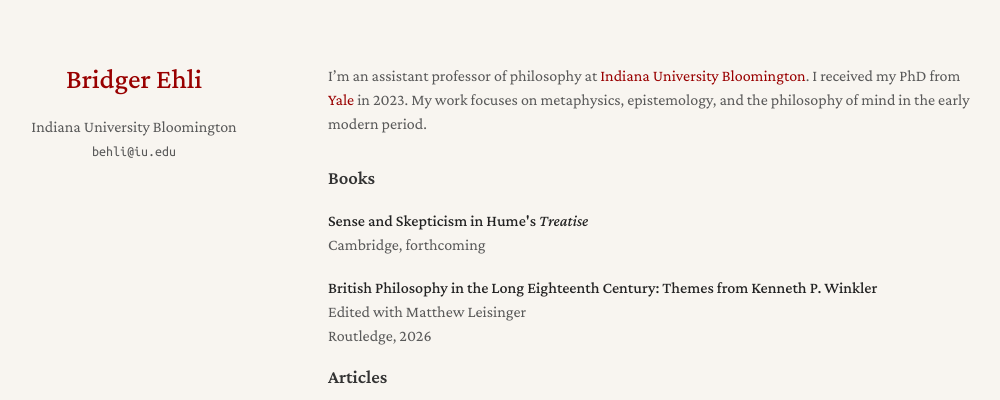
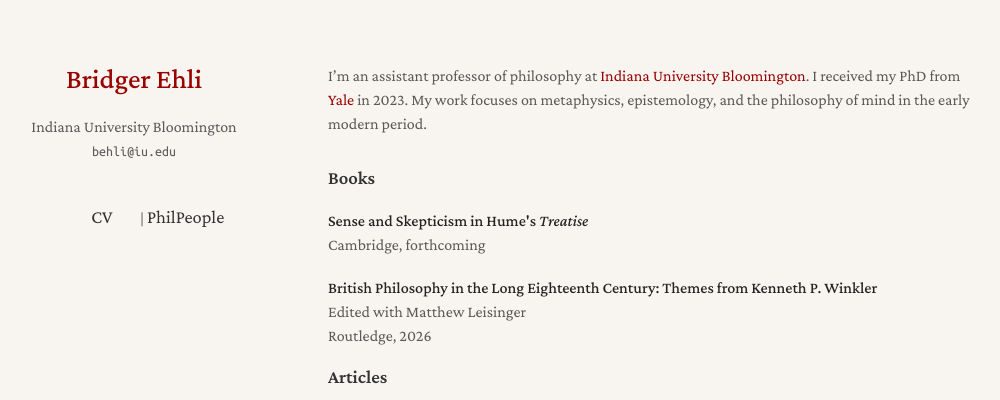
Before and after one commit to bridgerehli/bridgerehli.github.io, a Jekyll site: the page built from index.md, in a window 1280 px wide. Shown: the top 400 px of the page, without its empty margins (142-1142 px from the left). Built offline with Jekyll 4.4.1, drawn with Linux system fonts in a browser that asks for light colours; a style sheet for code colours, icons or effects is not loaded.

Commit message:
Update homepage.html

```diff
--- a/_layouts/homepage.html
+++ b/_layouts/homepage.html
@@ -66,11 +66,10 @@
         </a>
         {% endif %}
 
-        {% if site.cv_link %}
-        <a style="margin: 0 5px 0 0" href="{{ site.cv_link }}">
-          <i class="ai ai-cv" style="font-size:1.3rem;"></i>
-        </a>
-        {% endif %}
+    <div style="margin-top: 10px; font-size: 0.95em;">
+  <a href="{{ site.cv_link }}">CV</a> |
+  <a href="https://philpeople.org/profiles/bridger-ehli" target="_blank">PhilPeople</a>
+</div>
 
         {% if site.github_link %}
         <a style="margin: 0 5px 0 0" href="{{ site.github_link }}">
```
